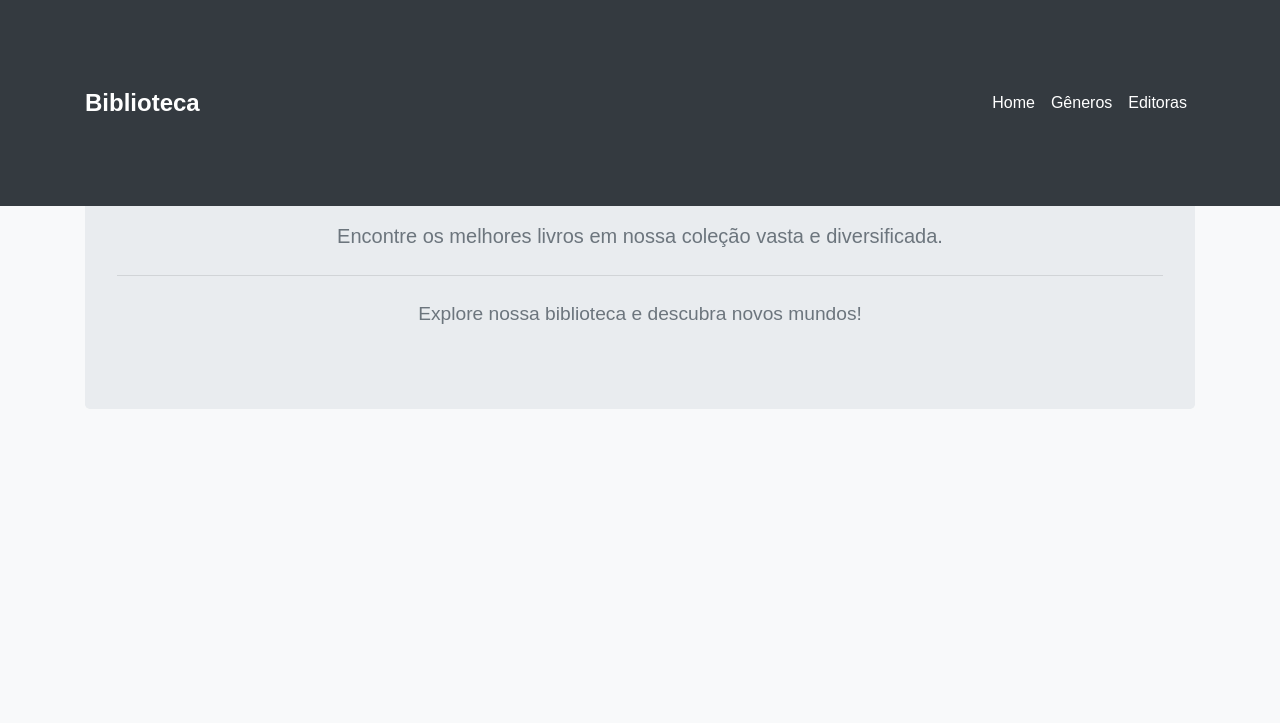
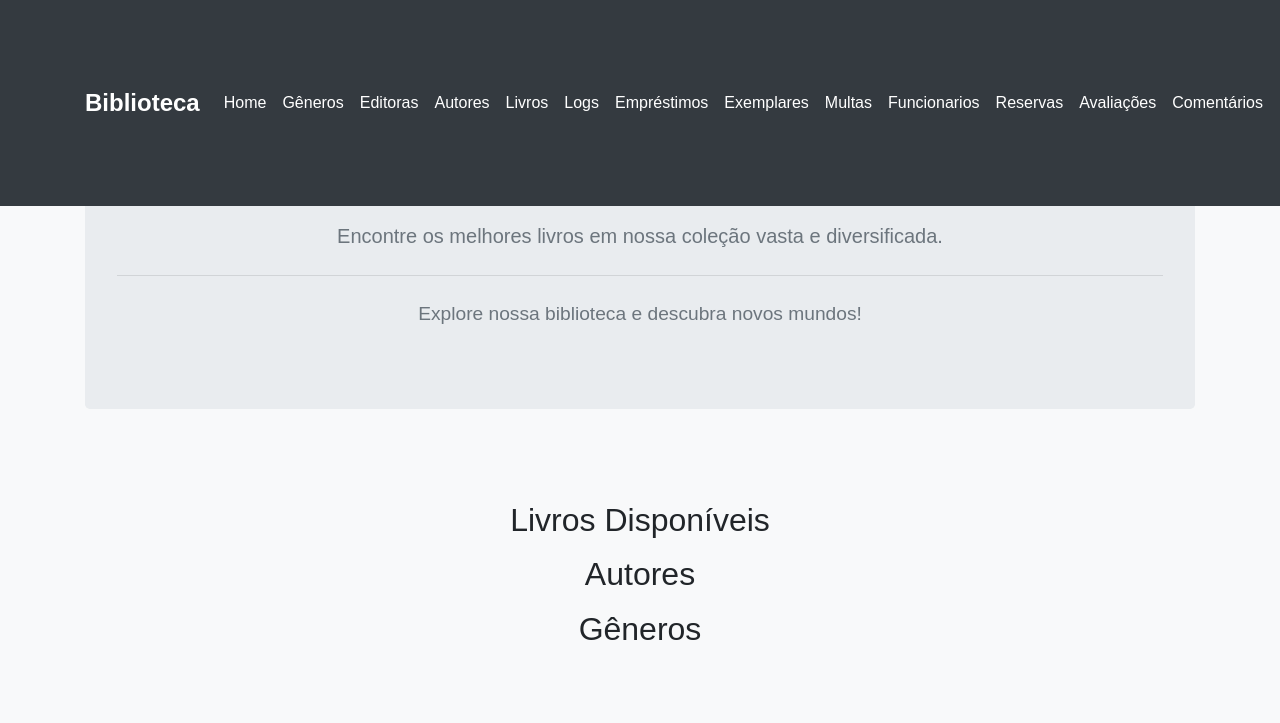
Before and after one commit to ikatahira/Biblio_Tech_Fatec_AMS, a Django app: page / in a window 1280 px wide. Shown: the top 723 px of the page. Run offline with Django 5.2, Linux system fonts and the light colour scheme; some libraries are stand-ins or nearby versions.

Commit message:
menu completo pronto

```diff
--- a/pastamodel/appmodelo/templates/home.html
+++ b/pastamodel/appmodelo/templates/home.html
@@ -60,6 +60,49 @@
                     <li class="nav-item">
                         <a class="nav-link" href="{% url 'lista_editoras' %}">Editoras</a>
                     </li>
+                    <li class="nav-item">
+                        <a class="nav-link" href="{% url 'lista_autores' %}">Autores</a>
+                    </li>
+
+                    <li class="nav-item">
+                        <a class="nav-link" href="{% url 'lista_livros' %}">Livros</a>
+                    </li>
+
+                    <li class="nav-item">
+                        <a class="nav-link" href="{% url 'lista_logs' %}">Logs</a>
+                    </li>
+
+                    <li class="nav-item">
+                        <a class="nav-link" href="{% url 'lista_emprestimos' %}">Empréstimos</a>
+                    </li>
+
+                    <li class="nav-item">
+                        <a class="nav-link" href="{% url 'lista_exemplares' %}">Exemplares</a>
+                    </li>
+
+                    <li class="nav-item">
+                        <a class="nav-link" href="{% url 'lista_multas' %}">Multas</a>
+                    </li>
+
+                    <li class="nav-item">
+                        <a class="nav-link" href="{% url 'lista_funcionarios' %}">Funcionarios</a>
+                    </li>
+
+                    <li class="nav-item">
+                        <a class="nav-link" href="{% url 'lista_reservas' %}">Reservas</a>
+                    </li>
+
+                    <li class="nav-item">
+                        <a class="nav-link" href="{% url 'lista_avaliacoes' %}">Avaliações</a>
+                    </li>
+
+                    <li class="nav-item">
+                        <a class="nav-link" href="{% url 'lista_comentarios' %}">Comentários</a>
+                    </li>
+
+                    <li class="nav-item">
+                        <a class="nav-link" href="{% url 'lista_usuarios' %}">Usuários</a>
+                    </li>
                     <!-- Adicione mais links para outras funcionalidades aqui -->
                 </ul>
             </div>
@@ -72,6 +115,29 @@
             <hr class="my-4">
             <p>Explore nossa biblioteca e descubra novos mundos!</p>
         </div>
+
+        <div class="container">
+            <h2>Livros Disponíveis</h2>
+            <ul>
+                {% for livro in livros %}
+                    <li>{{ livro.titulo }}</li>
+                {% endfor %}
+            </ul>
+
+            <h2>Autores</h2>
+            <ul>
+                {% for autor in autores %}
+                    <li>{{ autor.nome }}</li>
+                {% endfor %}
+            </ul>
+
+            <h2>Gêneros</h2>
+            <ul>
+                {% for genero in generos %}
+                    <li>{{ genero.nome }}</li>
+                {% endfor %}
+            </ul>
+        </div>
     </main>
 
     <!-- Adicionando Bootstrap JS -->
```
Also changed, not shown: pastamodel/db.sqlite3.
